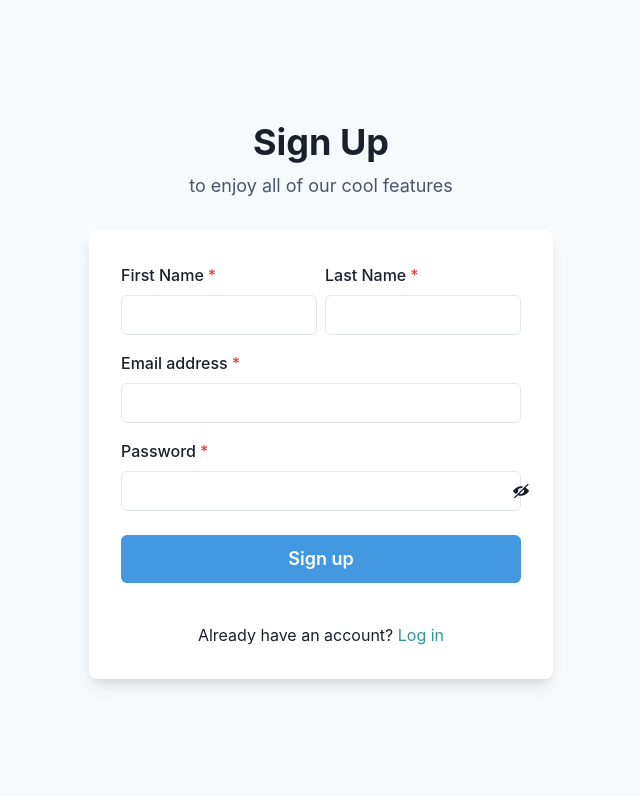
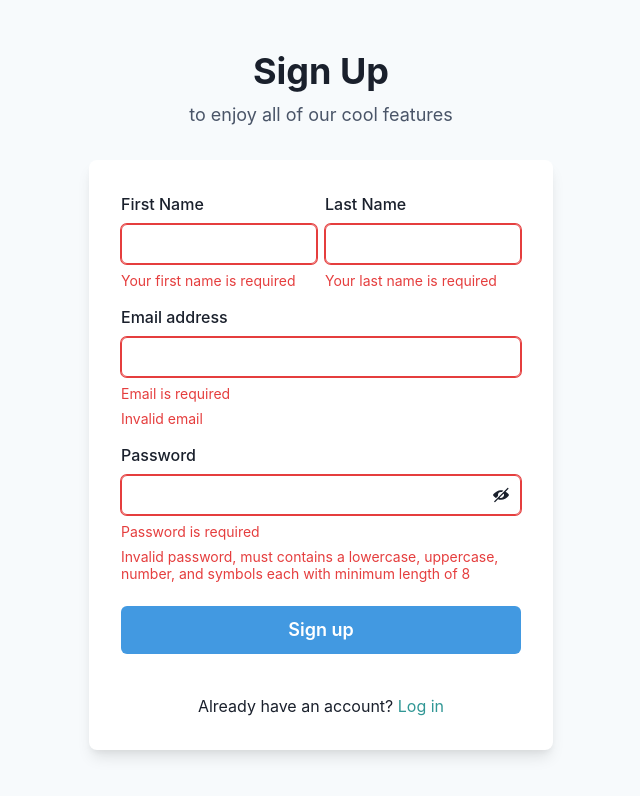
Before and after one commit to frankiehuangg/Note-Taking-App-FE, a React (Vite) app: page /register in a window 1280 px wide. Both pictures are taken after a click on the button "Sign up". Shown: the top 796 px of the page, without its empty margins (319-959 px from the left). Built offline with nearby package versions, Linux system fonts and the light colour scheme; no server answers.

Commit message:
feat: implement the register backend integration

```diff
--- a/src/pages/register.tsx
+++ b/src/pages/register.tsx
@@ -1,22 +1,74 @@
 'use client'
 
-import {useState} from "react";
+import React from 'react'
 import {
-    Box, Button,
+    Box,
+    Button,
     Flex,
     FormControl,
+    FormErrorMessage,
     FormLabel,
     Heading,
     HStack,
-    Input, InputGroup, InputRightElement, Link,
+    Input,
+    InputGroup,
+    InputRightElement,
+    Link,
     Stack,
     Text,
     useColorModeValue
-} from "@chakra-ui/react";
-import {ViewIcon, ViewOffIcon} from "@chakra-ui/icons";
+} from '@chakra-ui/react'
+import {ViewIcon, ViewOffIcon} from '@chakra-ui/icons'
+import axios from 'axios'
+import validator from 'validator'
+import {useNavigate} from 'react-router-dom'
+import constants from '../constants/constants.ts'
 
 const RegisterPage = () => {
-    const [showPassword, setShowPassword] = useState(false)
+    const [showPassword, setShowPassword] = React.useState(false)
+    const [hasTried, setHasTried] = React.useState(false)
+
+    const [firstName, setFirstName] = React.useState('')
+    const [lastName, setLastName] = React.useState('')
+    const [email, setEmail] = React.useState('')
+    const [password, setPassword] = React.useState('')
+
+    const navigate = useNavigate()
+
+    const register = async () => {
+        if (!hasTried) setHasTried(true)
+
+        if (firstName === '' || lastName === '' || email === '' || password === '') {
+            return
+        }
+
+        if (!validator.isEmail(email)) {
+            return
+        }
+        if (!validator.isStrongPassword(password)) {
+            return
+        }
+
+        const baseURL = constants.BACKEND_URL
+
+        try {
+            const response = await axios.post(`${baseURL}/api/v1/register`, {
+                'first_name': firstName,
+                'last_name': lastName,
+                'email': email,
+                'password': password
+            }, {withCredentials: true})
+
+            if (response.status === 200) {
+                navigate('/')
+            }
+
+            return response.data
+        } catch (err) {
+            console.log('Error: ', err)
+            throw err
+        }
+    }
 
     return (
         <Flex
@@ -41,36 +93,73 @@ const RegisterPage = () => {
                     <Stack spacing={4}>
                         <HStack>
                             <Box>
-                                <FormControl id={'firstname'} isRequired>
+                                <FormControl id={'firstname'} isInvalid={firstName === '' && hasTried}>
                                     <FormLabel>First Name</FormLabel>
-                                    <Input type={'text'} />
+                                    <Input
+                                        value={firstName}
+                                        type={'text'}
+                                        onChange={(event: React.ChangeEvent<HTMLInputElement>) => setFirstName(event.target.value)}/>
+                                    {firstName === '' ? (
+                                        <FormErrorMessage>Your first name is required</FormErrorMessage>
+                                    ) : (<> </>)}
                                 </FormControl>
                             </Box>
                             <Box>
-                                <FormControl id={'lastname'} isRequired>
+                                <FormControl id={'lastname'} isInvalid={lastName === '' && hasTried}>
                                     <FormLabel>Last Name</FormLabel>
-                                    <Input type={'text'} />
+                                    <Input
+                                        value={lastName}
+                                        type={'text'}
+                                        onChange={(event: React.ChangeEvent<HTMLInputElement>) => setLastName(event.target.value)}/>
+                                    {lastName === '' ? (
+                                        <FormErrorMessage>Your last name is required</FormErrorMessage>
+                                    ) : (<> </>)}
                                 </FormControl>
                             </Box>
                         </HStack>
-                        <FormControl id={'email'} isRequired>
+                        <FormControl id={'email'} isInvalid={(email === '' || !validator.isEmail(email)) && hasTried}>
                             <FormLabel>Email address</FormLabel>
-                            <Input type={'email'} />
+                            <Input
+                                value={email}
+                                type={'email'}
+                                onChange={(event: React.ChangeEvent<HTMLInputElement>) => setEmail(event.target.value)}/>
+                            {email === '' ? (
+                                <FormErrorMessage>Email is required</FormErrorMessage>
+                            ) : (<></>)}
+                            {!validator.isEmail(email) ? (
+                                <FormErrorMessage>Invalid email</FormErrorMessage>
+                            ) : (<></>)
+                            }
                         </FormControl>
-                        <FormControl id={'password'} isRequired>
+                        <FormControl id={'password'}
+                                     isInvalid={(password === '' || !validator.isStrongPassword(password)) && hasTried}>
                             <FormLabel>Password</FormLabel>
                             <InputGroup>
-                                <Input type={showPassword ? 'text' : 'password'} />
+                                <Input
+                                    value={password}
+                                    type={showPassword ? 'text' : 'password'}
+                                    onChange={(event: React.ChangeEvent<HTMLInputElement>) => setPassword(event.target.value)}/>
                                 <InputRightElement h={'full'}>
                                     <Button
                                         variant={'ghost'}
-                                        onClick={() => setShowPassword((showPassword) => !showPassword)} />
-                                    {showPassword ? <ViewIcon /> : <ViewOffIcon /> }
+                                        onClick={() => setShowPassword((showPassword) => !showPassword)}>
+                                        {showPassword ? <ViewIcon/> : <ViewOffIcon/>}
+                                    </Button>
                                 </InputRightElement>
                             </InputGroup>
+                            {password === '' ? (
+                                <FormErrorMessage>Password is required</FormErrorMessage>
+                            ) : (<></>)}
+                            {!validator.isStrongPassword(password) ? (
+                                <FormErrorMessage>
+                                    Invalid password, must contains a lowercase, uppercase, number, and symbols each
+                                    with minimum length of 8
+                                </FormErrorMessage>
+                            ) : (<></>)}
                         </FormControl>
                         <Stack spacing={10} pt={2}>
                             <Button
+                                onClick={() => register()}
                                 loadingText={'Submitting'}
                                 size={'lg'}
                                 bg={'blue.400'}
```
